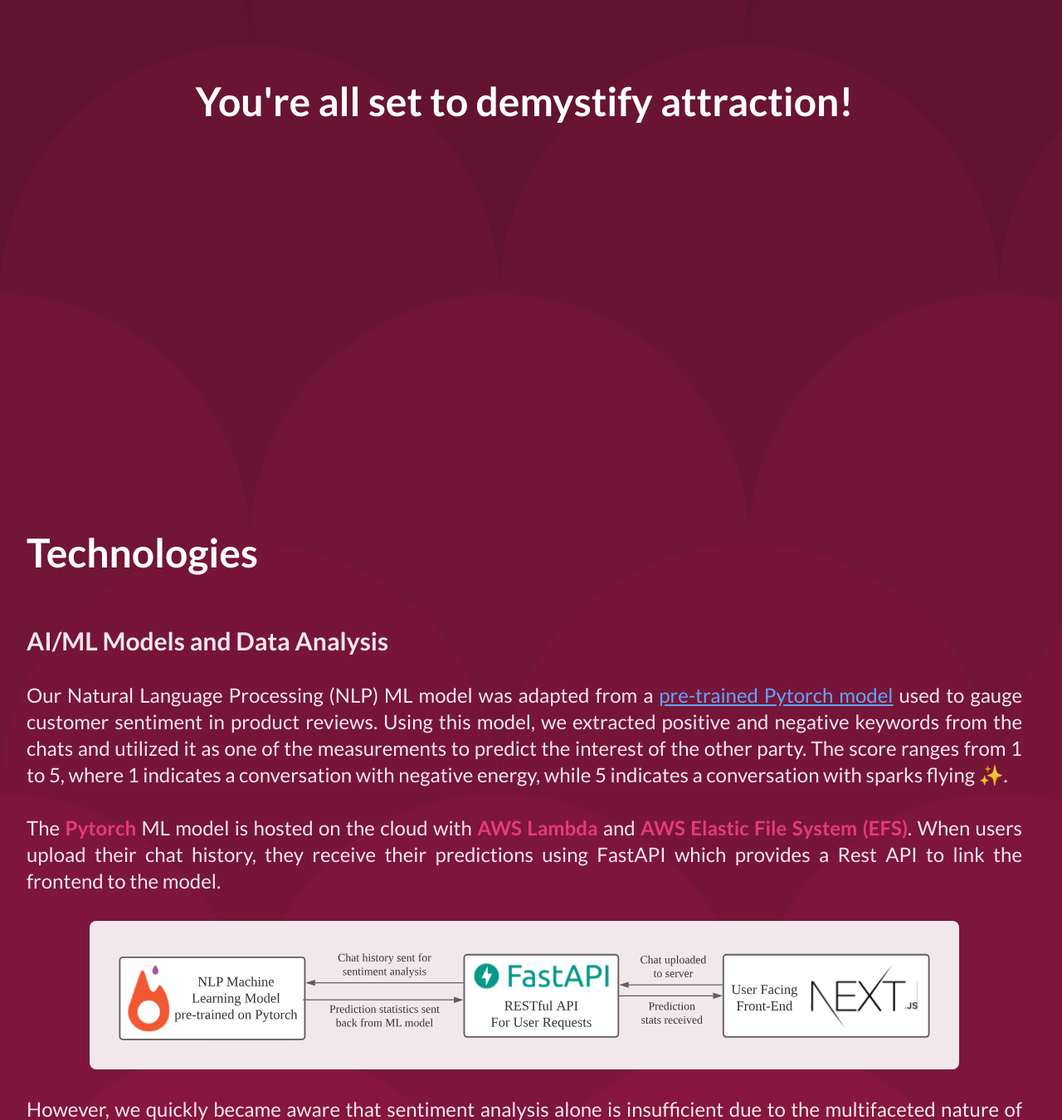
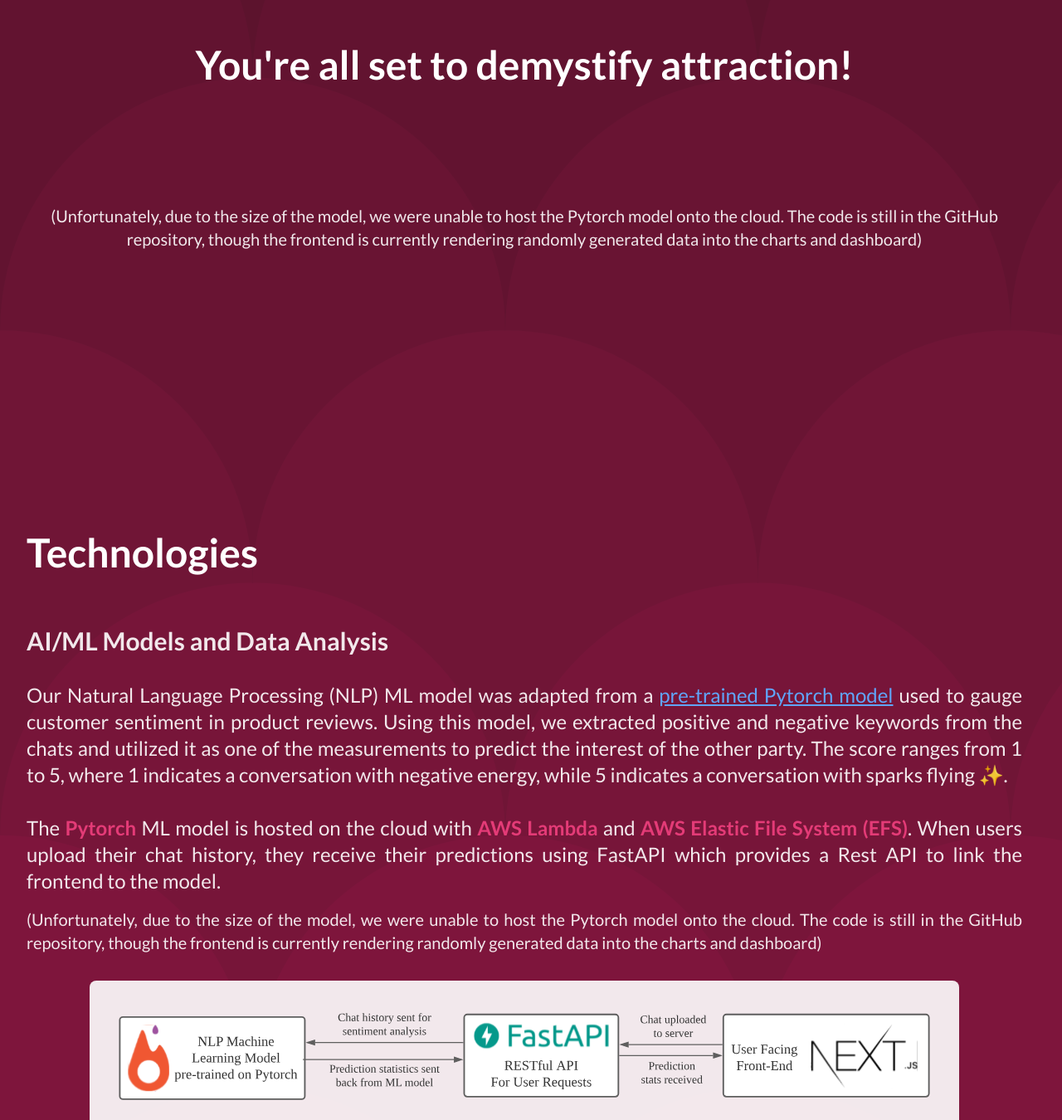
Before and after one commit to zechajw/dlw-hackathon, a Next.js app: page / in a window 1280 px wide. Shown: the part 3254-4604 px from the top of the page at 83% size. Built offline with nearby package versions, Linux system fonts and the light colour scheme.

Commit message:
add disclaimer

```diff
--- a/components/Analyzer.tsx
+++ b/components/Analyzer.tsx
@@ -24,7 +24,7 @@ const Analyzer: FC = () => {
     await sleep(500);
     const dummyName1: any = prompt("Please enter the first person's name");
     const dummyName2: any = prompt("Please enter the second person's name");
-    await sleep(3000);
+    await sleep(1500);
     try {
       const days: number = Math.floor(Math.random() * 5) + 3;
       const randomNumbers: number[] = [];
@@ -104,6 +104,12 @@ const Analyzer: FC = () => {
                   Upload Chat
                 </Button>
               </Fade>
+              <p className="text-center mt-8 text-xl paragraph">
+                (Unfortunately, due to the size of the model, we were unable to
+                host the Pytorch model onto the cloud. The code is still in the
+                GitHub repository, though the frontend is currently rendering
+                randomly generated data into the charts and dashboard)
+              </p>
             </div>
           </div>
         )}
--- a/components/Technologies.tsx
+++ b/components/Technologies.tsx
@@ -37,6 +37,12 @@ const Technologies: FC = () => {
         . When users upload their chat history, they receive their predictions
         using FastAPI which provides a Rest API to link the frontend to the
         model.
+        <p className="mt-4 text-xl paragraph">
+          (Unfortunately, due to the size of the model, we were unable to host
+          the Pytorch model onto the cloud. The code is still in the GitHub
+          repository, though the frontend is currently rendering randomly
+          generated data into the charts and dashboard)
+        </p>
       </p>
       <div className="flex w-full">
         <div className="px-6 pt-4 mx-auto mt-8 bg-white rounded-lg bg-opacity-90">
```
